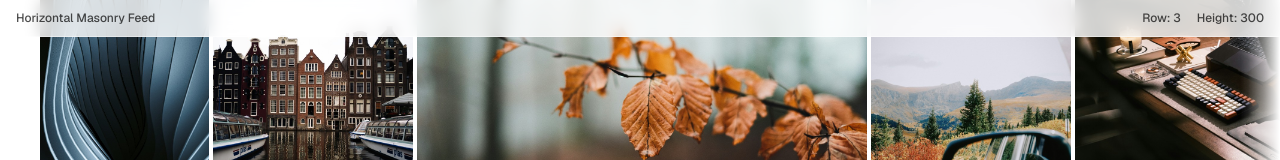
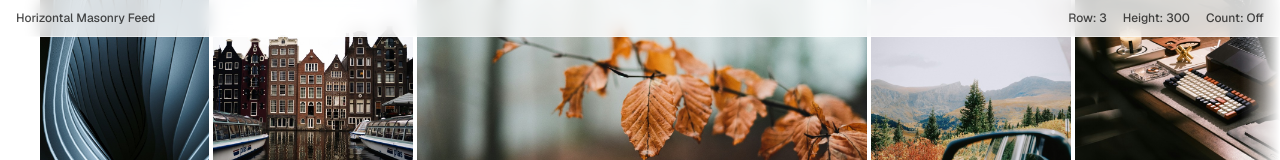
Before and after one commit to htjun/horizontal-masonry-demo, a Next.js app: page / in a window 1280 px wide. Shown: the top 160 px of the page. Built offline with nearby package versions, Linux system fonts and the light colour scheme.

Commit message:
Add toggleable sequential numbering for masonry images
Implements clickable count toggle that shows/hides sequential image numbers. Numbers now represent the original image order (1-based) rather than row indices, providing better visual reference for image position in the complete dataset.

```diff
--- a/app/page.tsx
+++ b/app/page.tsx
@@ -9,12 +9,17 @@ export default function Home() {
   const scrollRef = useWheelToHorizontalScroll<HTMLDivElement>()
   const [rowCount, setRowCount] = useState('3')
   const [imageHeight, setImageHeight] = useState('300')
+  const [showCount, setShowCount] = useState(false)
 
   return (
     <main className="min-h-screen w-full relative overflow-hidden">
       <div className="max-w-screen absolute translate-y-[-50%] translate-x-[-50%] top-1/2 left-1/2">
         <div ref={scrollRef} className="overflow-x-auto no-scrollbar ps-10 pe-10">
-          <HorizontalMasonry rowCount={Number(rowCount)} imageDisplayHeight={Number(imageHeight)} />
+          <HorizontalMasonry
+            rowCount={Number(rowCount)}
+            imageDisplayHeight={Number(imageHeight)}
+            showCount={showCount}
+          />
         </div>
         {/* Left edge fade effect */}
         <div className="edge-fade left-0 mask-linear-[to_right,black,rgba(0,0,0,0.5)_40%,rgba(0,0,0,0.1)_80%,transparent]" />
@@ -48,6 +53,13 @@ export default function Home() {
             triggerPrefix="Height:"
             ariaLabel="Image height"
           />
+          <button
+            onClick={() => setShowCount(!showCount)}
+            className="hover:text-black transition-colors cursor-pointer select-none"
+            type="button"
+          >
+            Count: {showCount ? 'On' : 'Off'}
+          </button>
         </div>
       </div>
     </main>
--- a/components/horizontal-masonry.tsx
+++ b/components/horizontal-masonry.tsx
@@ -8,21 +8,27 @@ import { ImageCard } from './image-card'
 interface HorizontalMasonryProps {
   rowCount: number
   imageDisplayHeight: number
+  showCount: boolean
 }
 
-type ImageWithDisplayDimensions = ImageData & { displayWidth: number }
+type ImageWithDisplayDimensions = ImageData & { displayWidth: number; sequentialIndex: number }
 
-export function HorizontalMasonry({ rowCount, imageDisplayHeight }: HorizontalMasonryProps) {
+export function HorizontalMasonry({
+  rowCount,
+  imageDisplayHeight,
+  showCount,
+}: HorizontalMasonryProps) {
   const imageRows = useMemo(() => {
     const rows: ImageWithDisplayDimensions[][] = Array.from({ length: rowCount }, () => [])
     const rowWidths = Array(rowCount).fill(0)
 
     // Distribute images to the row with least total width
-    images.forEach((image) => {
+    images.forEach((image, index) => {
       const imageDisplayWidth = calculateDisplayWidth(image.width, image.height, imageDisplayHeight)
       const imageWithDimensions: ImageWithDisplayDimensions = {
         ...image,
         displayWidth: imageDisplayWidth,
+        sequentialIndex: index + 1,
       }
 
       const minWidthIndex = rowWidths.indexOf(Math.min(...rowWidths))
@@ -45,6 +51,8 @@ export function HorizontalMasonry({ rowCount, imageDisplayHeight }: HorizontalMa
               title={image.title}
               width={image.displayWidth}
               height={imageDisplayHeight}
+              index={image.sequentialIndex}
+              showCount={showCount}
             />
           ))}
         </div>
--- a/components/image-card.tsx
+++ b/components/image-card.tsx
@@ -5,11 +5,18 @@ interface ImageCardProps {
   title: string
   width: number
   height: number
+  index: number
+  showCount: boolean
 }
 
-export function ImageCard({ src, title, width, height }: ImageCardProps) {
+export function ImageCard({ src, title, width, height, index, showCount }: ImageCardProps) {
   return (
-    <div className="shrink-0 select-none">
+    <div className="shrink-0 select-none relative">
+      {showCount && (
+        <div className="absolute top-1.5 left-1.5 font-geist-mono text-xs font-medium text-white/80 bg-black/20 backdrop-blur-sm rounded-xs h-5 min-w-5 px-0.5 tracking-tighter grid place-items-center">
+          {index}
+        </div>
+      )}
       <Image
         src={`/images/${src}`}
         alt={title}
```
